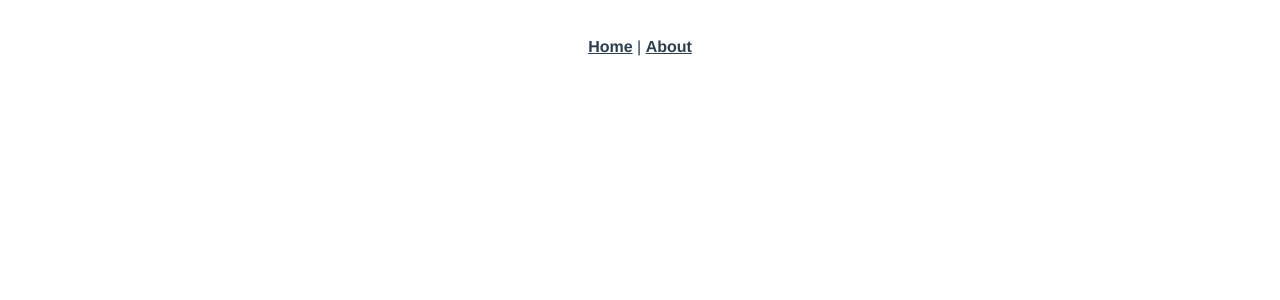
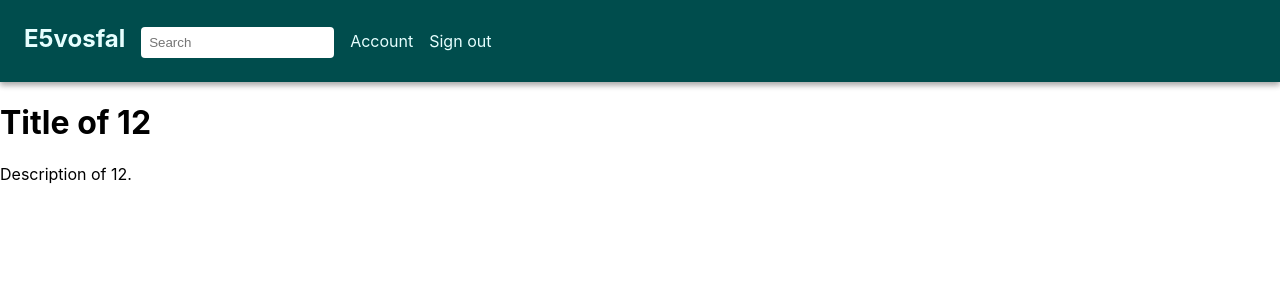
Before and after one commit to trustedtomato/e5vosfal-beta, a Vue app: page /post/12 in a window 1280 px wide. Shown: the top 300 px of the page. Built offline with nearby package versions, Linux system fonts and the light colour scheme.

Commit message:
design + post route

```diff
--- a/src/App.vue
+++ b/src/App.vue
@@ -1,31 +1,60 @@
 <template>
   <div id="app">
-    <div id="nav">
-      <router-link to="/">Home</router-link> |
-      <router-link to="/about">About</router-link>
-    </div>
+    <header class="main-header">
+      <h2><router-link to="/">E5vosfal</router-link></h2>
+      <div>
+        <input type="search" placeholder="Search" aria-label="Search">
+      </div>
+      <router-link to="/account">Account</router-link>
+      <a href="/signout">Sign out</a>
+    </header>
     <router-view/>
   </div>
 </template>
 
 <style>
-#app {
-  font-family: 'Avenir', Helvetica, Arial, sans-serif;
-  -webkit-font-smoothing: antialiased;
-  -moz-osx-font-smoothing: grayscale;
-  text-align: center;
-  color: #2c3e50;
-}
-#nav {
-  padding: 30px;
+:root {
+  --main-hue: 180;
+  --accent-hue: 0;
+  --color-dark: hsl(var(--main-hue), 100%, 15%);
+  --color-text-light: hsl(var(--main-hue), 100%, 95%);
 }
 
-#nav a {
-  font-weight: bold;
-  color: #2c3e50;
+html, body {
+  margin: 0;
+  padding: 0;
+  font-family: -apple-system, BlinkMacSystemFont, "Segoe UI", Roboto, Helvetica, Arial, sans-serif, "Apple Color Emoji", "Segoe UI Emoji", "Segoe UI Symbol"
 }
 
-#nav a.router-link-exact-active {
-  color: #42b983;
+a {
+  color: inherit;
+}
+
+.main-header {
+  display: flex;
+  align-items: baseline;
+  padding: 24px;
+  background-color: var(--color-dark);
+  color: var(--color-text-light);
+  box-shadow: 0 3px 6px rgba(0,0,0,0.16), 0 3px 6px rgba(0,0,0,0.23);
+}
+
+input {
+  border-radius: 4px;
+  border: 0;
+  padding: 8px;
+}
+
+.main-header h2 {
+  margin-top: 0;
+  margin-bottom: 0;
+}
+
+.main-header > * {
+  margin-right: 16px;
+}
+
+.main-header a {
+  text-decoration: none;
 }
 </style>
--- a/src/router.js
+++ b/src/router.js
@@ -14,12 +14,12 @@ export default new Router({
       component: Home,
     },
     {
-      path: '/about',
-      name: 'about',
+      path: '/post/:id',
+      name: 'post',
       // route level code-splitting
       // this generates a separate chunk (about.[hash].js) for this route
       // which is lazy-loaded when the route is visited.
-      component: () => import(/* webpackChunkName: "about" */ './views/About.vue'),
+      component: () => import(/* webpackChunkName: "about" */ './views/Post.vue'),
     },
   ],
 });
--- a/src/views/Home.vue
+++ b/src/views/Home.vue
@@ -1,18 +1,25 @@
 <template>
-  <div class="home">
-    <img alt="Vue logo" src="../assets/logo.png">
-    <HelloWorld msg="Welcome to Your Vue.js App"/>
-  </div>
+  <main>
+    <article>
+      <div class="summary">
+        <router-link to="/post/12">Have an apple!</router-link>
+      </div>
+    </article>
+    <article>
+      <div class="summary">
+        <router-link to="/post/32">Put down your shoes.</router-link>
+      </div>
+    </article>
+    <article>
+      <div class="summary">
+        <router-link to="/post/543">Hello, it's me.</router-link>
+      </div>
+    </article>
+  </main>
 </template>
 
 <script>
-// @ is an alias to /src
-import HelloWorld from '@/components/HelloWorld.vue';
-
 export default {
   name: 'home',
-  components: {
-    HelloWorld,
-  },
 };
 </script>
--- /dev/null
+++ b/src/views/Post.vue
@@ -0,0 +1,18 @@
+<template>
+  <main>
+    <h1>Title of {{ $route.params.id }}</h1>
+    <div>
+      Description of {{ $route.params.id }}.
+    </div>
+  </main>
+</template>
+
+<script>
+export default {
+  name: 'post',
+}
+</script>
+
+<style>
+
+</style>
```
